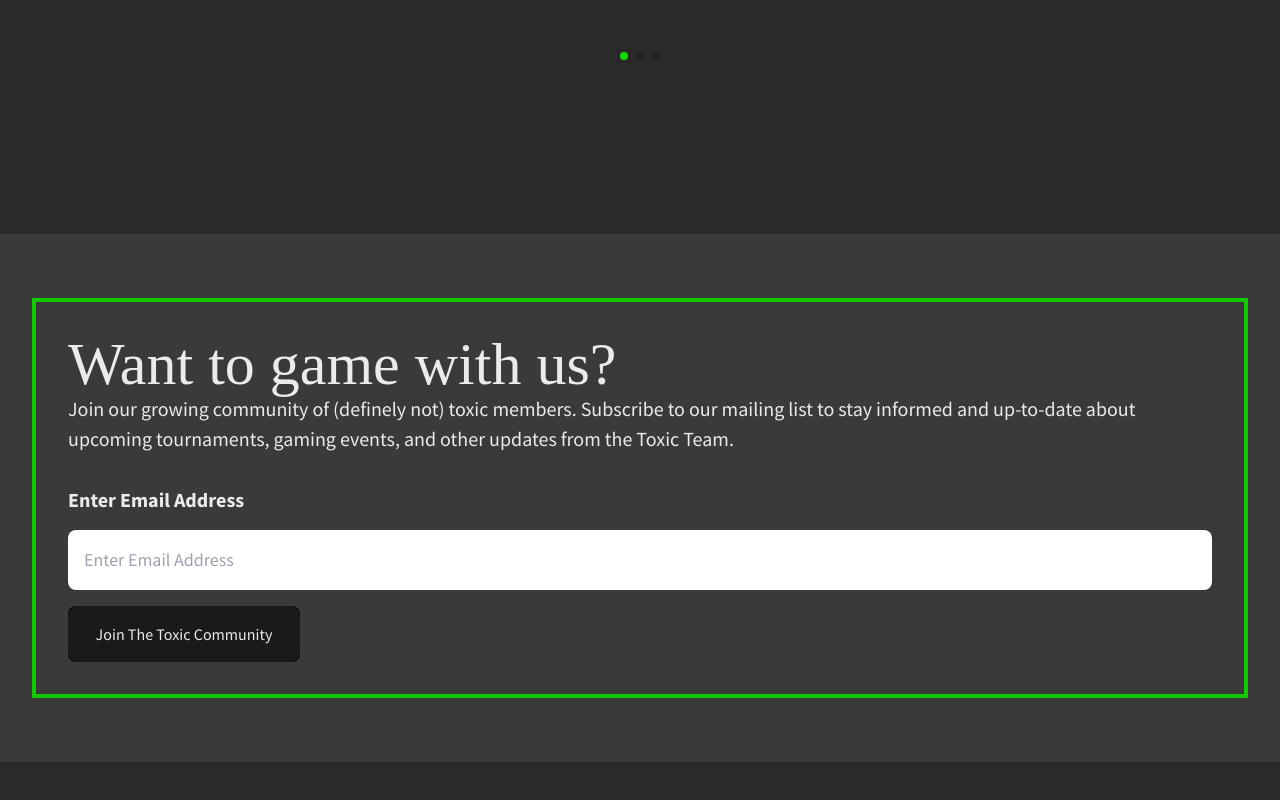
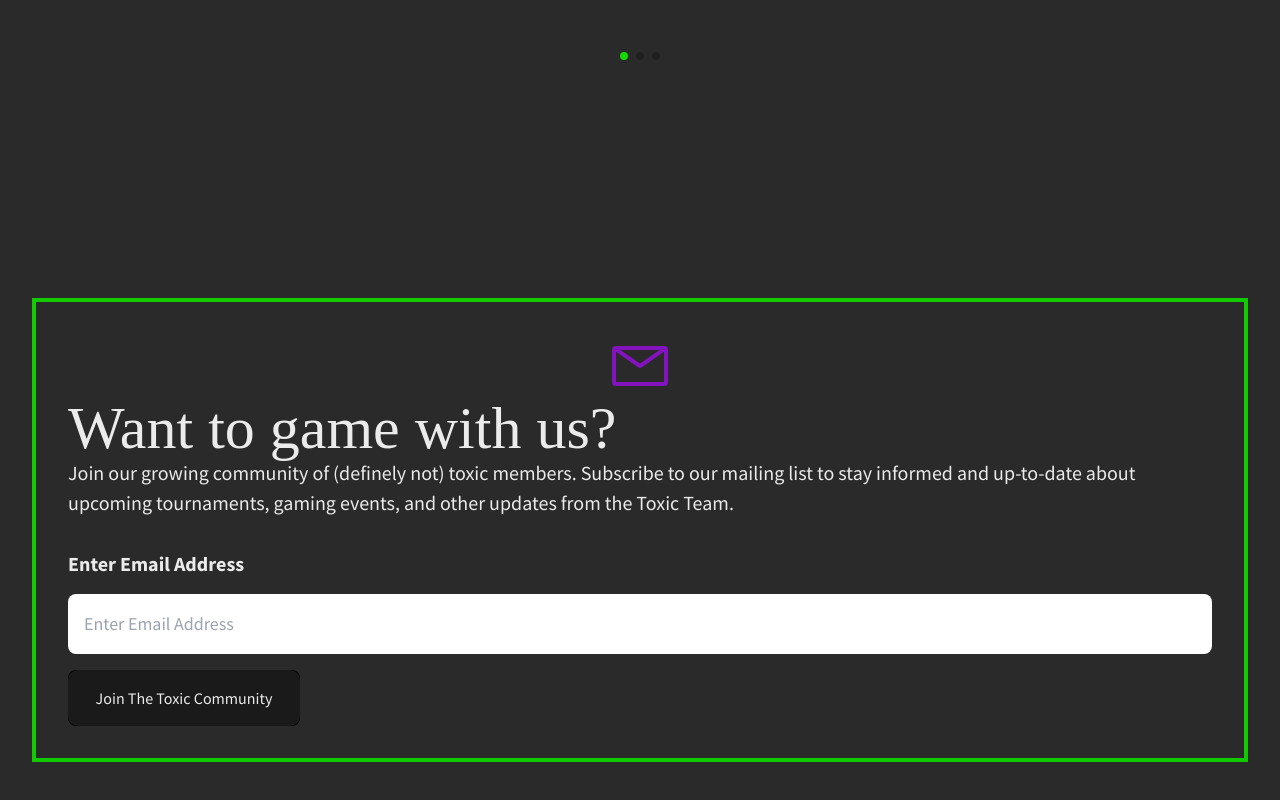
Before and after one commit to austinengelbrecht/toxictournaments, a Vue app: page /home in a window 1280 px wide. Shown: the part 1764-2564 px from the top of the page. Built offline with nearby package versions, Linux system fonts and the light colour scheme; grey boxes are pictures that could not be loaded; a web font is replaced by a local one.

Commit message:
Email Styling

```diff
--- a/src/components/ContactForm/TheContactForm.vue
+++ b/src/components/ContactForm/TheContactForm.vue
@@ -1,6 +1,11 @@
 <template>
-  <section id="signup" class="px-8 py-16 bg-onyx-1 mt-[10rem]">
+  <section id="signup" class="px-8 py-16 bg-onyx-2 mt-[10rem]">
     <div class="border-solid border-toxic-3 border-4 p-8">
+      <Icon
+        icon="carbon:email"
+        class="w-[4rem] h-[4rem] my-0 mx-auto text-poison-1"
+      />
+
       <div class="mb-8">
         <h2 class="text-6xl">Want to game with us?</h2>
 
@@ -18,8 +23,9 @@
 
 <script>
 import ContactForm from "./EmailForm.vue";
+import { Icon } from "@iconify/vue";
 
-export default { components: { ContactForm } };
+export default { components: { ContactForm, Icon } };
 </script>
 
 <style lang="scss" scoped></style>
```
